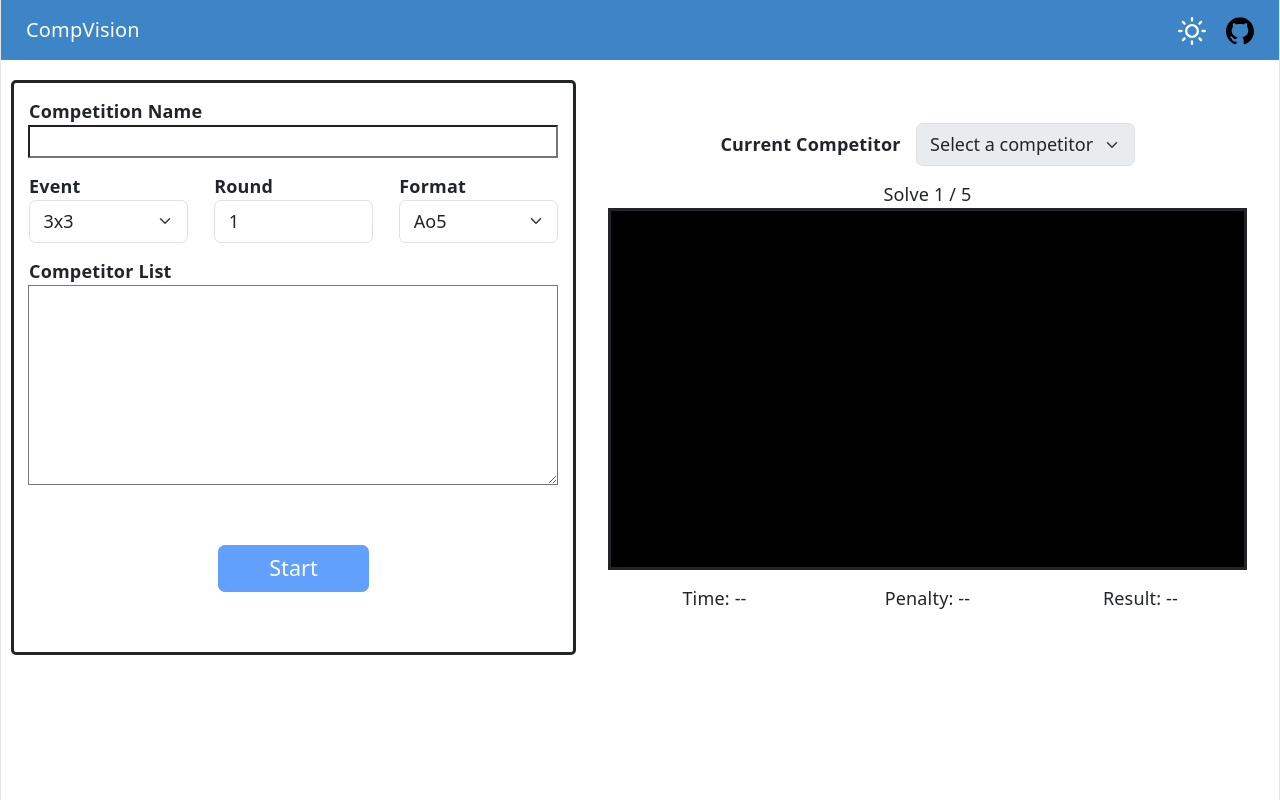
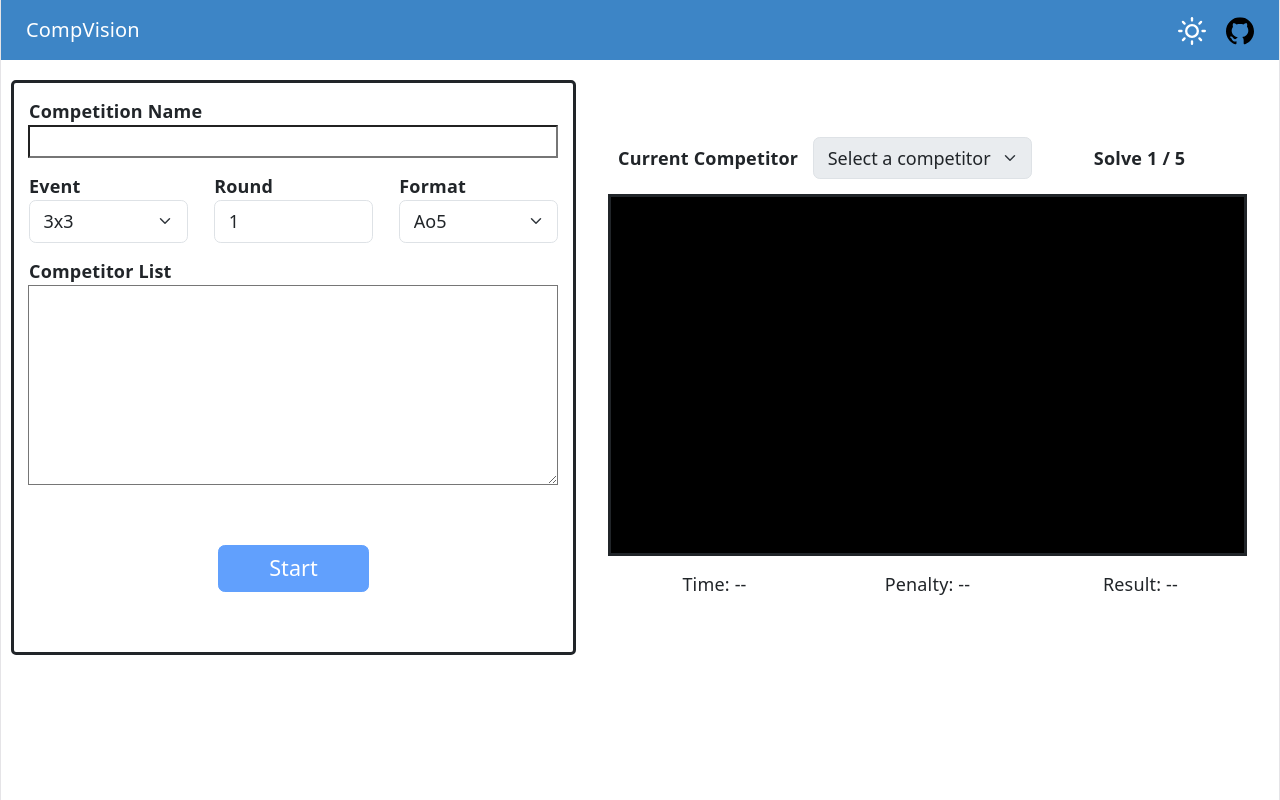
Before and after one commit to morganyeh06/CompVision, a React (Vite) app in the folder frontend/: page / in a window 1280 px wide. Built offline with nearby package versions, Linux system fonts and the light colour scheme.

Commit message:
update ui when competitor finished

```diff
--- a/frontend/src/components/Dropdown.css
+++ b/frontend/src/components/Dropdown.css
@@ -7,13 +7,12 @@
 .field-row {
   display: flex !important;
   flex-direction: row !important;
-  justify-content: center !important;
   align-items: center !important;
   gap: 15px !important;
-  width: 100%;
 
   margin-top: 15px;
   margin-bottom: 15px;
+  margin-left: 10px;
 }
 
 .field-row .form-select {
--- a/frontend/src/components/VideoStream.css
+++ b/frontend/src/components/VideoStream.css
@@ -13,6 +13,17 @@
     border-style: solid;
     max-width: 100%;
     height: auto;
+}
+
+.competitor-row {
+    width: 100%;
+    display: flex;
+}
+
+.solve-text {
+    white-space: nowrap;
+    margin: auto;
+    font-weight: 600;
 }
 
 .result-container {
--- a/frontend/src/components/VideoStream.tsx
+++ b/frontend/src/components/VideoStream.tsx
@@ -126,13 +126,14 @@ export default function VideoStream( { isCameraOn, competitorList, avgFormat } :
 
     return (<>
         <div className="video-stream">
-          <Dropdown name='curr-competitor' id='curr-competitor' text='Current Competitor' options={options} direction='row' isDisabled={!isCameraOn} setState={setCurrCompetitor}></Dropdown>
-          <div>Solve {isFinished ? maxSolves : currentSolveIndex} / {maxSolves}</div>
+          <div className="competitor-row">
+            <Dropdown name='curr-competitor' id='curr-competitor' text='Current Competitor' options={options} direction='row' isDisabled={!isCameraOn} setState={setCurrCompetitor}></Dropdown>
+            <div className="solve-text">{isFinished ? "Finished" : `Solve ${currentSolveIndex} / ${maxSolves}`}</div>
+          </div>
+
           <img src={img_src} alt="Live Camera Feed" className="live-feed"></img>
           <div className="result-container">
-            {isFinished? (
-              <div className='result-text'>Finished</div>
-            ) : cvStatus?.includes("CAPTURING") ? (
+            {cvStatus?.includes("CAPTURING") ? (
               <div className='result-text'>Capturing Time...</div>
             ) : (
               <>
```
